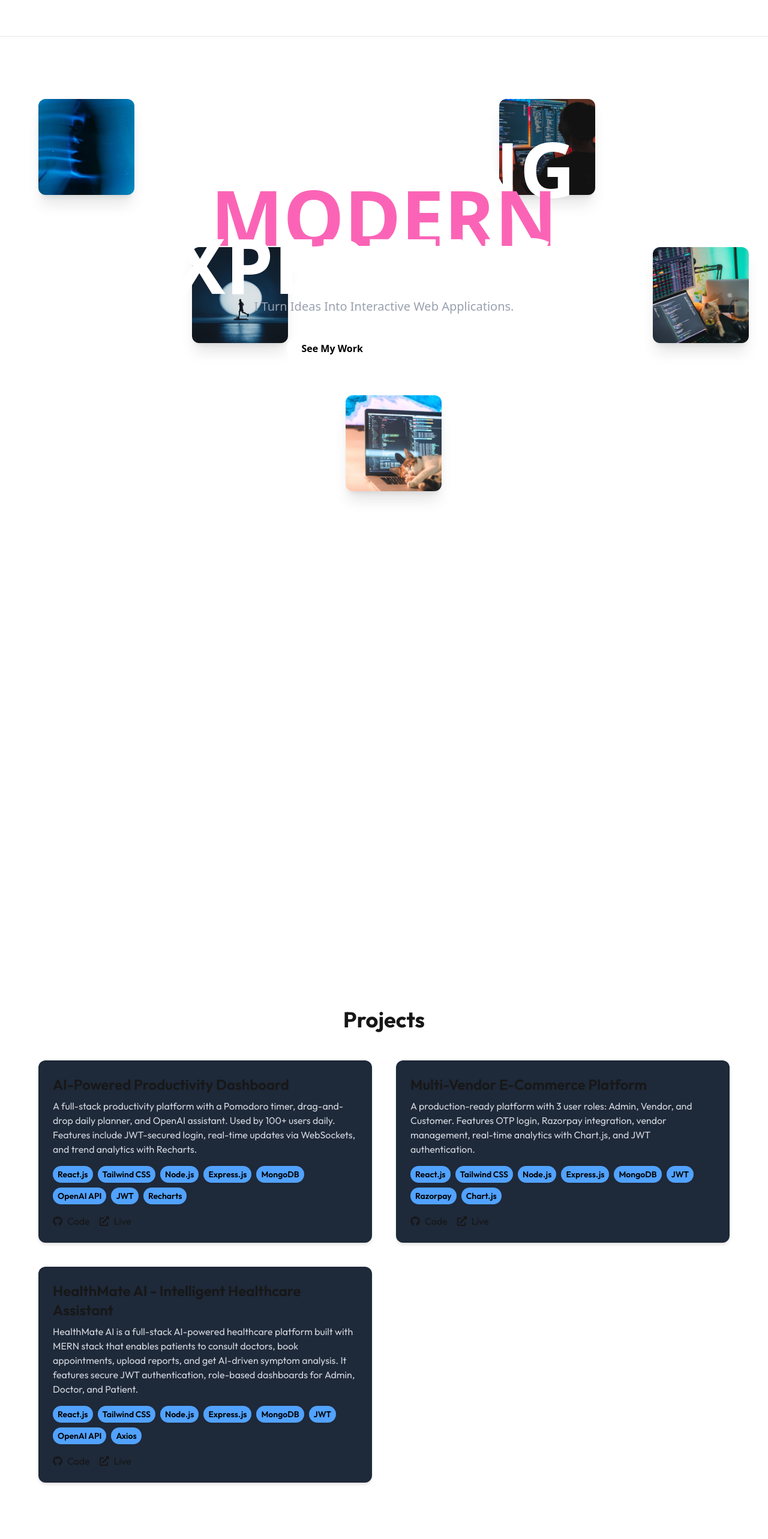
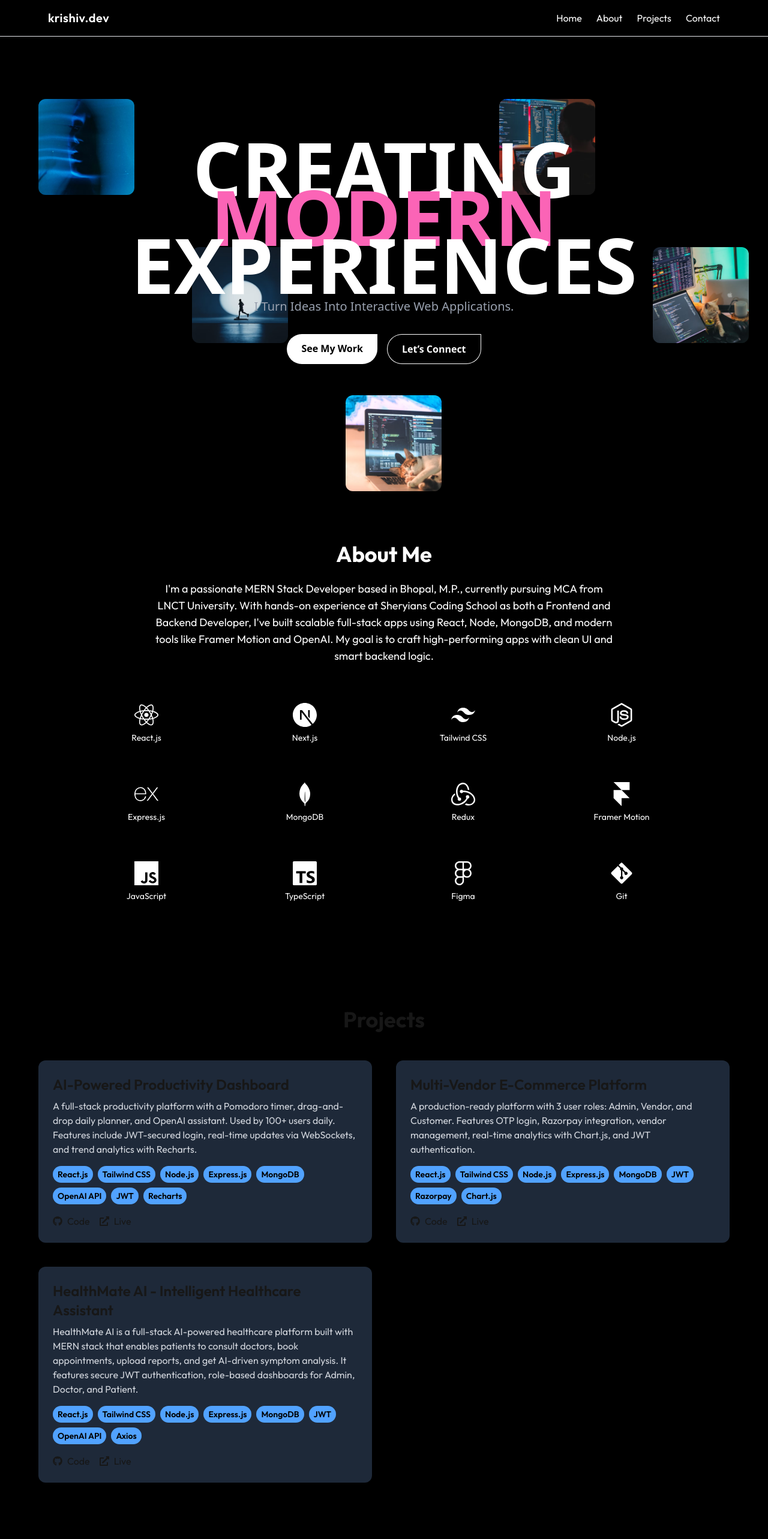
Before and after one commit to Krishiv-12/My-Portfolio, a Next.js app: page / in a window 1280 px wide. Shown: the top 2566 px of the page at 60% size. Built offline with nearby package versions, Linux system fonts and the light colour scheme.

Commit message:
Some UI Changes

```diff
--- a/src/components/About.tsx
+++ b/src/components/About.tsx
@@ -16,7 +16,7 @@ import {
 
 export default function About() {
   return (
-    <section id="about" className="py-20 text-white px-4">
+    <section id="about" className="py-20 bg-black text-white px-4">
       <div className="max-w-5xl mx-auto text-center">
         <motion.h2
           className="text-4xl font-bold mb-6"
--- a/src/components/Contact.tsx
+++ b/src/components/Contact.tsx
@@ -26,7 +26,7 @@ export default function Contact() {
   };
 
   return (
-    <section id="contact" className="py-20 text-white px-4">
+    <section id="contact" className="py-20 bg-black text-white px-4">
       <div className="max-w-3xl mx-auto text-center">
         <motion.h2
           className="text-4xl font-bold mb-6"
--- a/src/components/Hero.tsx
+++ b/src/components/Hero.tsx
@@ -13,7 +13,7 @@ const floatingImages = [
 
 export default function Home() {
   return (
-    <main className="min-h-screen text-white font-sans overflow-hidden md:overflow-visible relative pt-6">
+    <main className="min-h-screen bg-black text-white font-sans overflow-hidden md:overflow-visible relative pt-6">
       {/* Floating Image Cards */}
       {floatingImages.map((src, index) => (
         <motion.div
--- a/src/components/Projects.tsx
+++ b/src/components/Projects.tsx
@@ -60,7 +60,7 @@ const projects = [
 
 export default function Projects() {
   return (
-    <section id="projects" className="py-20 px-4">
+    <section id="projects" className="py-20 bg-black px-4">
       <div className="max-w-6xl mx-auto">
         <motion.h2
           className="text-4xl font-bold text-center mb-12"
```
